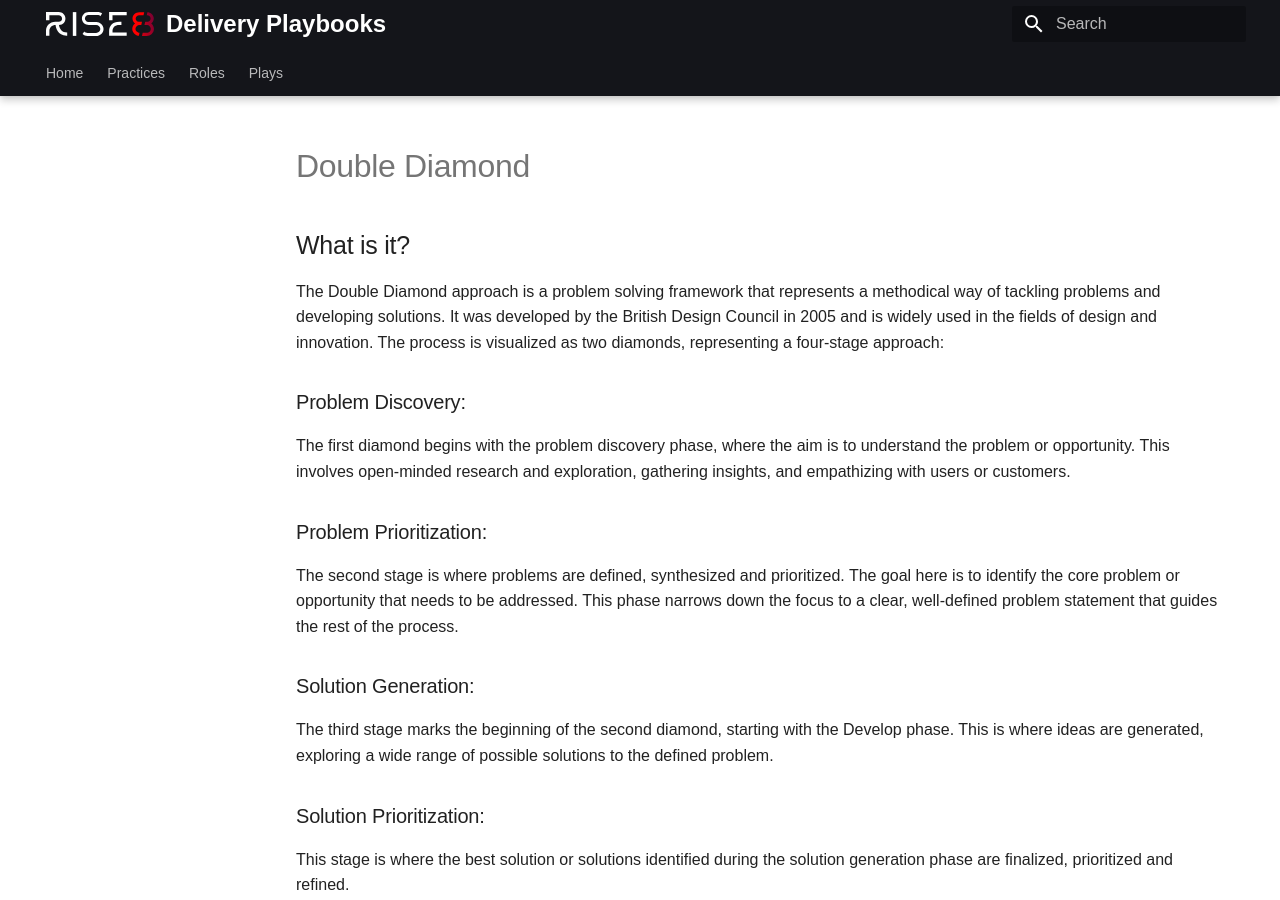
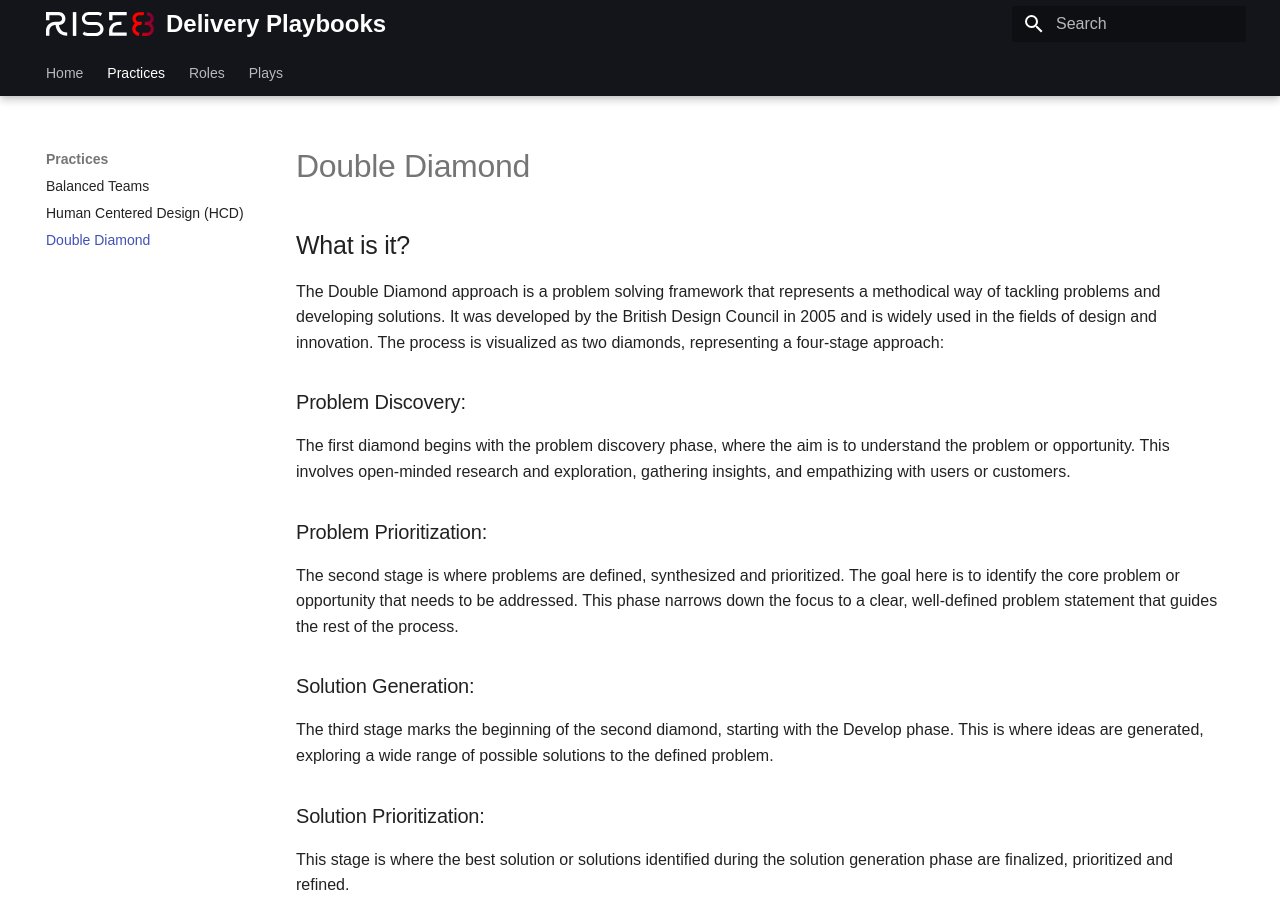
Before and after one commit to rise8-us/delivery-playbooks, an MkDocs documentation site: the page built from docs/content/practices/double-diamond.md, in a window 1280 px wide and 900 px high. Built offline with MkDocs 1.6.1 and Material for MkDocs 9.7.7, drawn with Linux system fonts in a browser that asks for light colours.

Commit message:
Update mkdocs.yml

```diff
--- a/mkdocs.yml
+++ b/mkdocs.yml
@@ -5,6 +5,7 @@ nav:
   - Practices:
     - content/practices/balanced-team.md
     - content/practices/Human Centered Design.md
+    - content/practices/double-diamond.md
 
   - Roles: # All content for roles are referenced here
     - content/roles/Product-Management-Role-Definition.md
```
